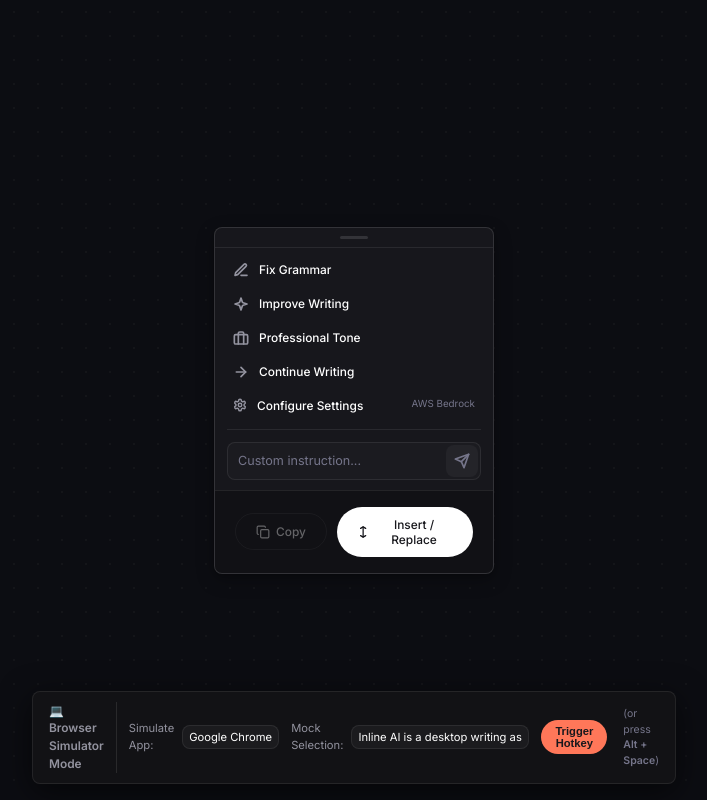
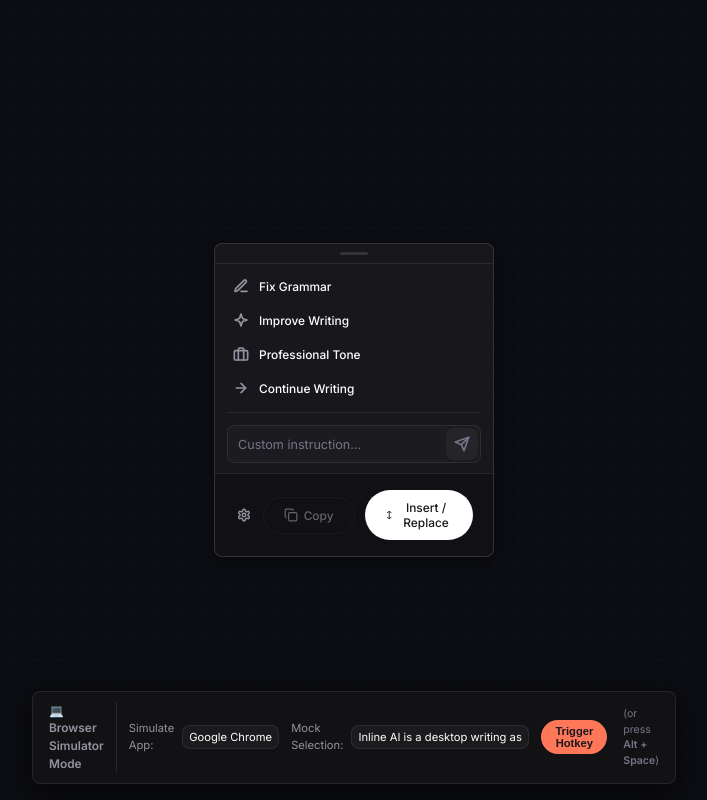
Before and after one commit to c1adumi/dadumi, a React (Vite) app: page / in a window 1280 px wide. Both pictures are taken after a click on the button "Trigger Hotkey". Shown: the whole page, without its empty margins (286-993 px from the left). Built offline with nearby package versions, Linux system fonts and the light colour scheme.

Commit message:
refactor: remove settings panel from floating menu

```diff
--- a/src/components/FloatingMenu.tsx
+++ b/src/components/FloatingMenu.tsx
@@ -1,8 +1,7 @@
 import { useState, useEffect, useRef } from "react";
 import { invokeCmd, isTauri } from "../utils/tauriBridge";
-import { PROVIDERS, parseProviderResponse, type ProviderID } from "../utils/providers";
+import { parseProviderResponse } from "../utils/providers";
 import { useSettings } from "../context/SettingsContext";
-import type { Language } from "../utils/i18n";
 
 interface FloatingMenuProps {
   selectionText: string;
@@ -35,31 +34,13 @@ export default function FloatingMenu({ selectionText, onHide }: FloatingMenuProp
     settings,
     activeProviderSettings,
     activeProviderDef,
-    dynamicModels,
-    isFetchingModels,
     tr,
-    setActiveProvider,
-    setModel,
-    setConfigField,
-    setSystemPrompt,
-    setLanguage,
-    persistConfigField,
-    refreshModels,
   } = useSettings();
-
-  const availableModels = dynamicModels.length > 0 ? dynamicModels : activeProviderDef.models;
 
   const [customPrompt, setCustomPrompt] = useState("");
   const [streamedText, setStreamedText] = useState("");
   const [isGenerating, setIsGenerating] = useState(false);
-  const [showSettings, setShowSettings] = useState(false);
   const [copySuccess, setCopySuccess] = useState(false);
-  const [draftSystemPrompt, setDraftSystemPrompt] = useState(settings.systemPrompt);
-  const [draftLanguage, setDraftLanguage] = useState<Language>(settings.language ?? "en");
-
-  useEffect(() => {
-    setDraftSystemPrompt(settings.systemPrompt);
-  }, [settings.systemPrompt]);
 
   const streamEndRef = useRef<HTMLDivElement>(null);
   const abortControllerRef = useRef<AbortController | null>(null);
@@ -145,10 +126,8 @@ export default function FloatingMenu({ selectionText, onHide }: FloatingMenuProp
     });
   };
 
-  const handleConfirmSettings = () => {
-    setSystemPrompt(draftSystemPrompt);
-    setLanguage(draftLanguage);
-    setShowSettings(false);
+  const handleOpenSettings = async () => {
+    await invokeCmd("open_settings");
   };
 
   return (
@@ -170,16 +149,6 @@ export default function FloatingMenu({ selectionText, onHide }: FloatingMenuProp
               <span className="preset-title">{tr.presets[id]}</span>
             </button>
           ))}
-
-          <button className="preset-card" disabled={isGenerating} onClick={() => setShowSettings(true)}>
-            <span className="preset-icon"><IconGear /></span>
-            <span className="preset-title" style={{ display: "flex", justifyContent: "space-between", width: "100%" }}>
-              {tr.main.configureSettings}
-              <span style={{ fontSize: "0.7rem", color: "var(--text-muted)", fontWeight: 400 }}>
-                {activeProviderDef.label}
-              </span>
-            </span>
-          </button>
         </section>
 
         <div className="menu-separator" />
@@ -224,6 +193,9 @@ export default function FloatingMenu({ selectionText, onHide }: FloatingMenuProp
       </main>
 
       <footer className="footer-bar">
+        <button className="icon-btn" onClick={handleOpenSettings} style={{ marginRight: "auto" }}>
+          <IconGear />
+        </button>
         {isGenerating ? (
           <button className="btn btn-secondary" onClick={handleStop}>
             <svg xmlns="http://www.w3.org/2000/svg" width="14" height="14" viewBox="0 0 24 24" fill="none" stroke="currentColor" strokeWidth="2.5" strokeLinecap="round" strokeLinejoin="round"><circle cx="12" cy="12" r="10"/><rect width="6" height="6" x="9" y="9" rx="1"/></svg>
@@ -245,113 +217,6 @@ export default function FloatingMenu({ selectionText, onHide }: FloatingMenuProp
           </>
         )}
       </footer>
-
-      <section className={`settings-panel ${showSettings ? "open" : ""}`}>
-        <div className="settings-header">
-          <div className="settings-title">
-            <IconGear />
-            {tr.settings.title}
-          </div>
-          <button className="icon-btn" onClick={handleConfirmSettings} aria-label="Back">
-            <svg xmlns="http://www.w3.org/2000/svg" width="16" height="16" viewBox="0 0 24 24" fill="none" stroke="currentColor" strokeWidth="2.5" strokeLinecap="round" strokeLinejoin="round"><path d="M19 12H5"/><path d="m12 19-7-7 7-7"/></svg>
-          </button>
-        </div>
-
-        <div className="settings-body">
-          <div className="form-group">
-            <label className="form-label">{tr.settings.language}</label>
-            <div className="provider-tabs">
-              {(["en", "ko"] as Language[]).map((lang) => (
-                <button
-                  key={lang}
-                  className={`provider-tab ${draftLanguage === lang ? "active" : ""}`}
-                  onClick={() => setDraftLanguage(lang)}
-                >
-                  {lang === "en" ? "English" : "한국어"}
-                </button>
-              ))}
-            </div>
-          </div>
-
-          <div className="form-group">
-            <label className="form-label">{tr.settings.provider}</label>
-            <div className="provider-tabs">
-              {PROVIDERS.map((p) => (
-                <button
-                  key={p.id}
-                  className={`provider-tab ${settings.activeProvider === p.id ? "active" : ""}`}
-                  onClick={() => setActiveProvider(p.id as ProviderID)}
-                >
-                  {p.label}
-                </button>
-              ))}
-            </div>
-          </div>
-
-          <div className="form-group">
-            <label className="form-label" htmlFor="modelSelect">
-              {tr.settings.model}
-              {activeProviderDef.fetchModels && (
-                <button
-                  className="icon-btn"
-                  style={{ marginLeft: "auto", width: 20, height: 20 }}
-                  onClick={refreshModels}
-                  disabled={isFetchingModels}
-                >
-                  <svg xmlns="http://www.w3.org/2000/svg" width="12" height="12" viewBox="0 0 24 24" fill="none" stroke="currentColor" strokeWidth="2.5" strokeLinecap="round" strokeLinejoin="round" style={{ animation: isFetchingModels ? "spin 1s linear infinite" : "none" }}><path d="M21 12a9 9 0 1 1-9-9c2.52 0 4.93 1 6.74 2.74L21 8"/><path d="M21 3v5h-5"/></svg>
-                </button>
-              )}
-            </label>
-            <select
-              id="modelSelect"
-              className="form-select"
-              value={activeProviderSettings.model}
-              onChange={(e) => setModel(e.target.value)}
-              disabled={isFetchingModels}
-            >
-              {isFetchingModels
-                ? <option>{tr.settings.loadingModels}</option>
-                : availableModels.map((m) => (
-                  <option key={m.id} value={m.id}>{m.label}</option>
-                ))
-              }
-            </select>
-          </div>
-
-          {activeProviderDef.fields.map((field) => (
-            <div key={field.key} className="form-group">
-              <label className="form-label" htmlFor={`field-${field.key}`}>{field.label}</label>
-              <input
-                id={`field-${field.key}`}
-                type={field.type === "password" ? "password" : "text"}
-                className="form-input"
-                placeholder={field.placeholder}
-                value={activeProviderSettings.config[field.key] ?? field.defaultValue ?? ""}
-                onChange={(e) => setConfigField(field.key, e.target.value)}
-                onBlur={persistConfigField}
-              />
-            </div>
-          ))}
-
-          <div className="form-group">
-            <label className="form-label" htmlFor="systemPromptInput">{tr.settings.systemPrompt}</label>
-            <textarea
-              id="systemPromptInput"
-              className="form-input"
-              rows={4}
-              style={{ resize: "none" }}
-              value={draftSystemPrompt}
-              onChange={(e) => setDraftSystemPrompt(e.target.value)}
-            />
-          </div>
-        </div>
-
-        <div className="settings-footer">
-          <button className="btn btn-confirm" onClick={handleConfirmSettings}>
-            {tr.settings.confirm}
-          </button>
-        </div>
-      </section>
     </div>
   );
 }
```
